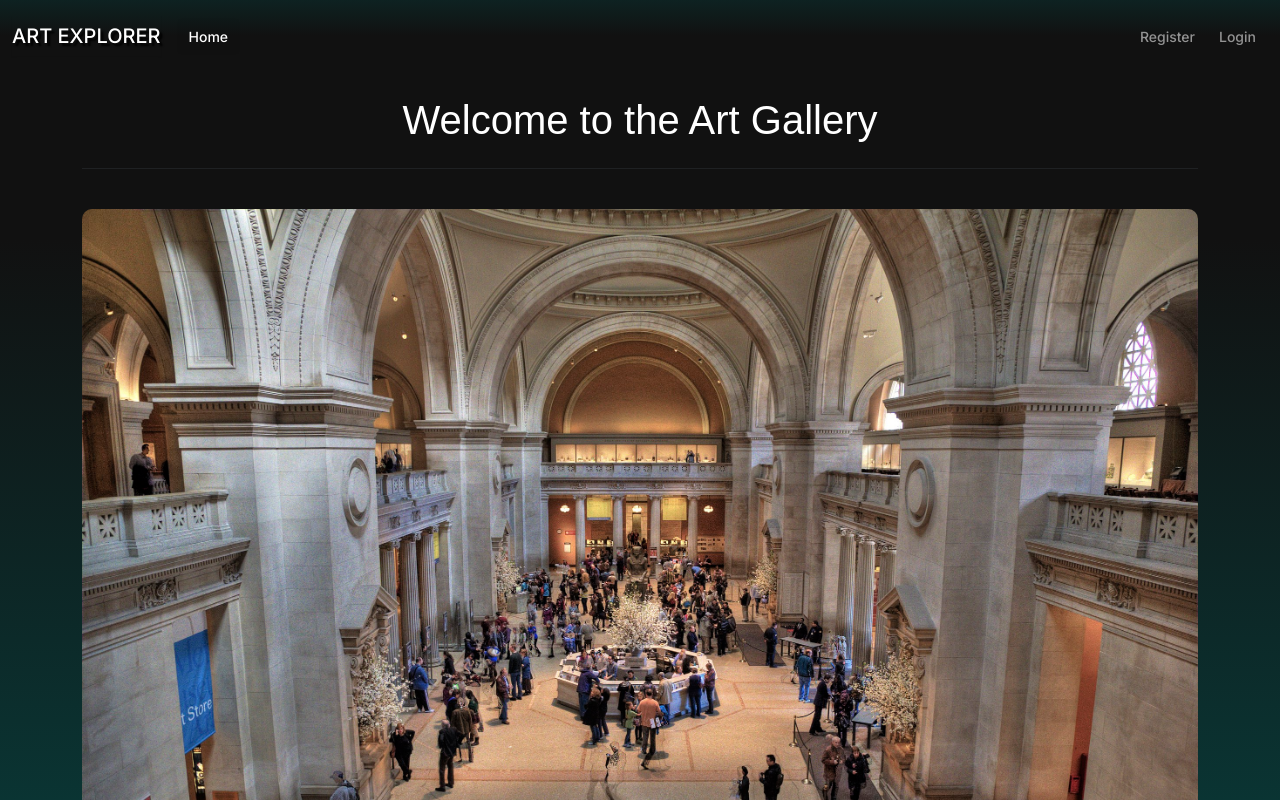
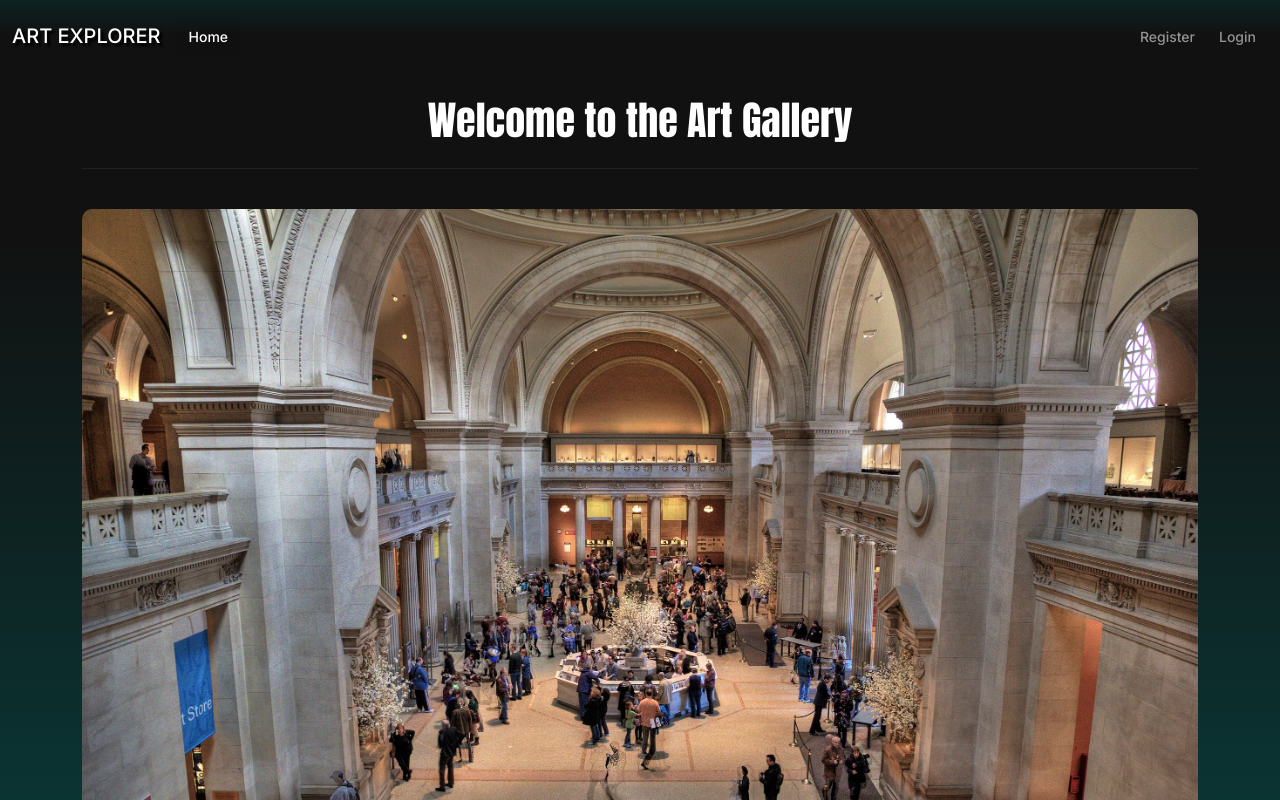
Before and after one commit to auppal12/my-app, a Next.js app: page / in a window 1280 px wide. Shown: the top 800 px of the page. Built offline with nearby package versions, Linux system fonts and the light colour scheme; no server answers.

Commit message:
font change

```diff
--- a/styles/globals.css
+++ b/styles/globals.css
@@ -19,7 +19,8 @@ body {
 }
 
 .lightfont {
-    font-family: fantasy;
+    /* font-family: fantasy; */
+    font-family: Impact;
     font-weight: lighter;
 }
 
```
